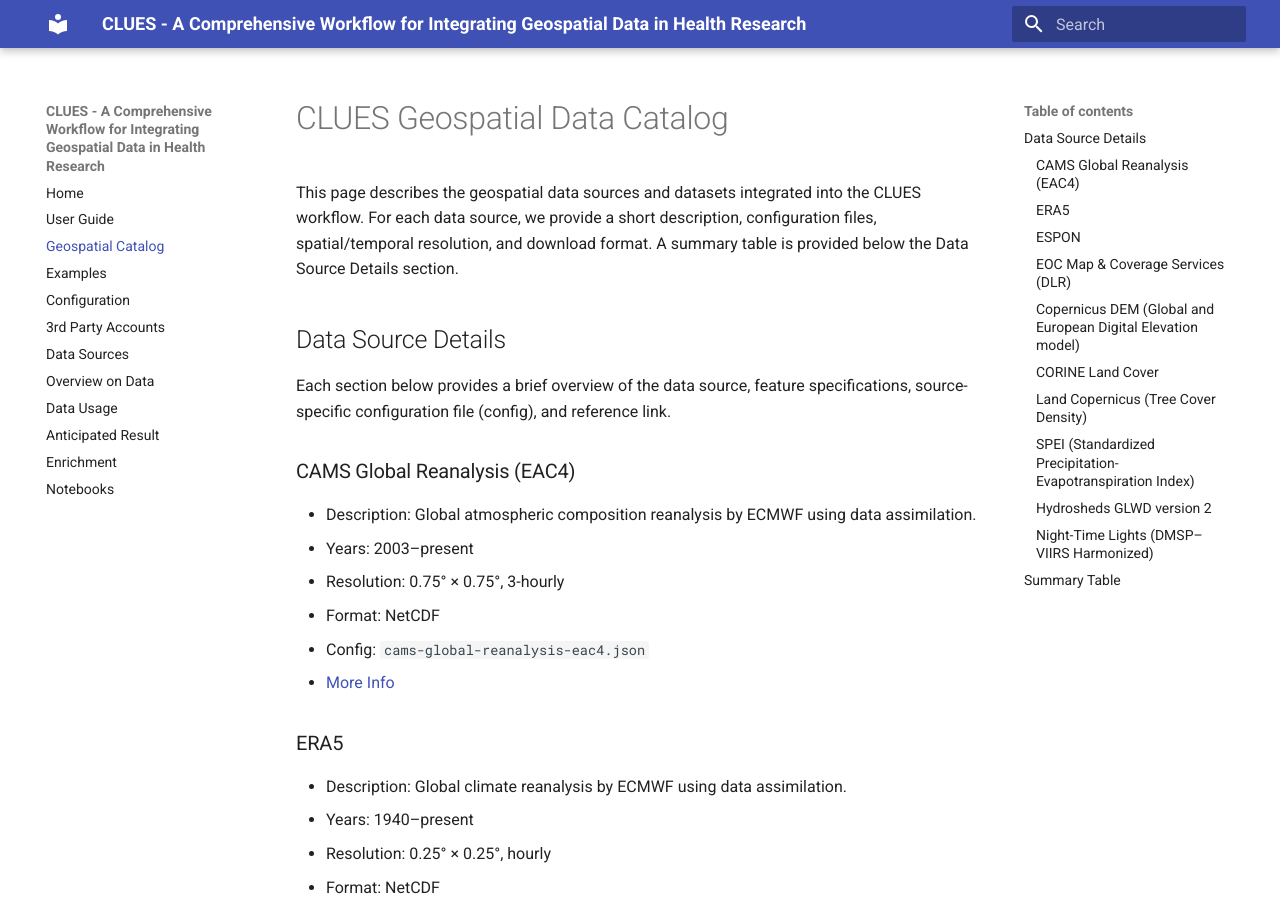
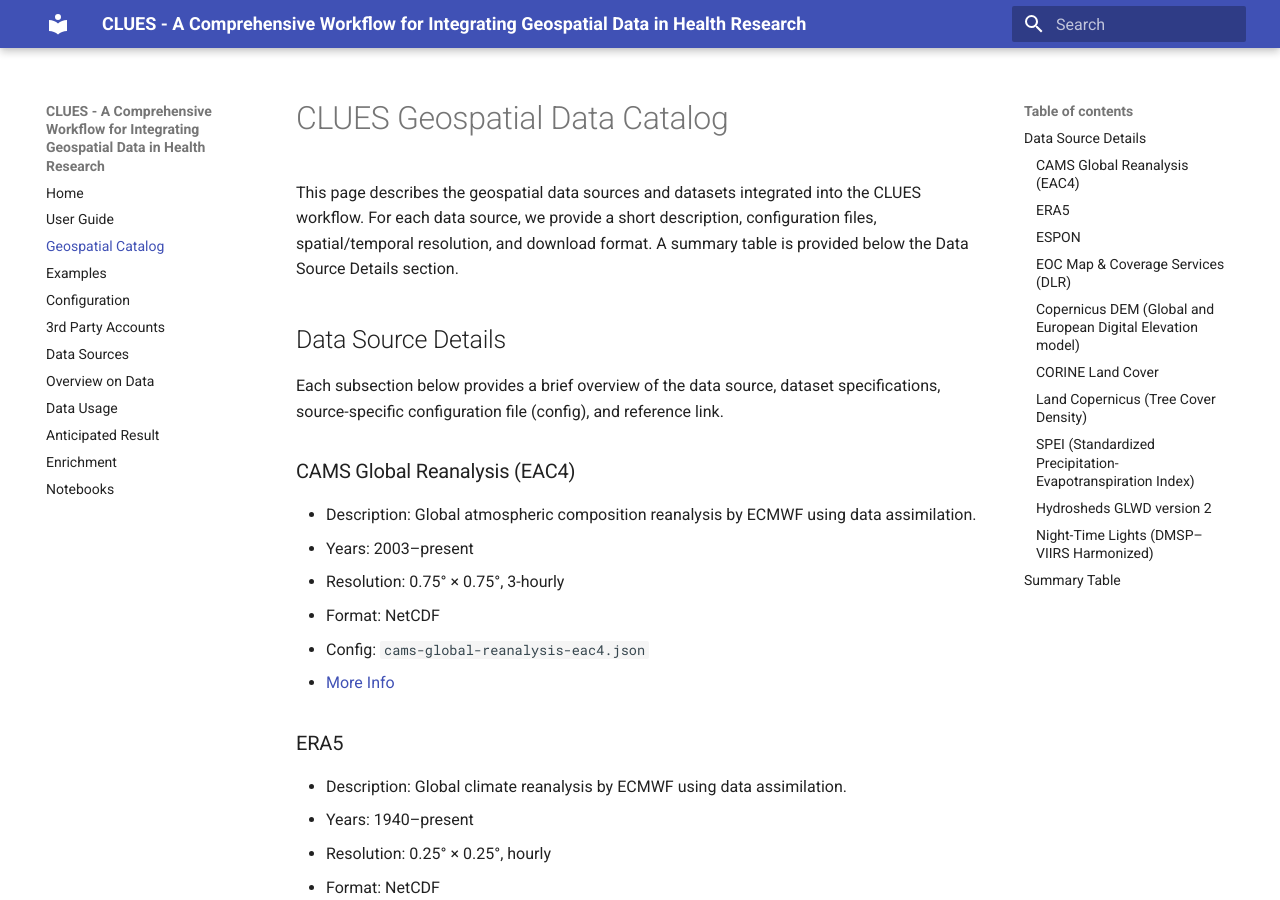
Before and after one commit to BIH-DMBS/CLUES, an MkDocs documentation site: the page built from docs/dataCatalog.md, in a window 1280 px wide and 900 px high. Built offline with MkDocs 1.6.1 and Material for MkDocs 9.7.7, drawn with Linux system fonts in a browser that asks for light colours.

Commit message:
Update dataCatalog.md

```diff
--- a/docs/dataCatalog.md
+++ b/docs/dataCatalog.md
@@ -2,7 +2,7 @@
 This page describes the geospatial data sources and datasets integrated into the CLUES workflow. For each data source, we provide a short description, configuration files, spatial/temporal resolution, and download format. A summary table is provided below the Data Source Details section.
 
 ## Data Source Details
-Each section below provides a brief overview of the data source, feature specifications, source-specific configuration file (config), and reference link.
+Each subsection below provides a brief overview of the data source, dataset specifications, source-specific configuration file (config), and reference link.
 
 ### CAMS Global Reanalysis (EAC4)
 - Description: Global atmospheric composition reanalysis by ECMWF using data assimilation.
```
